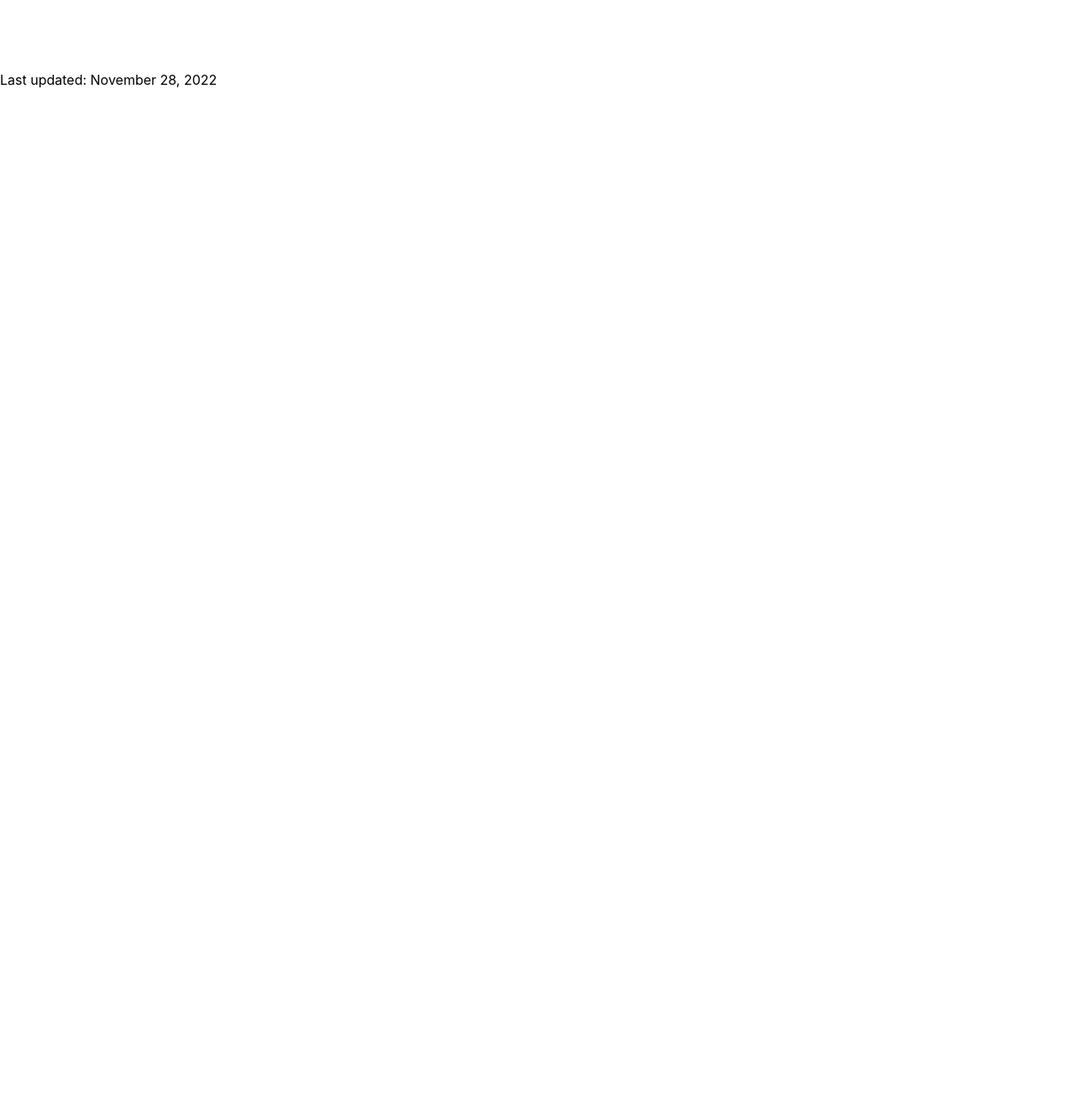
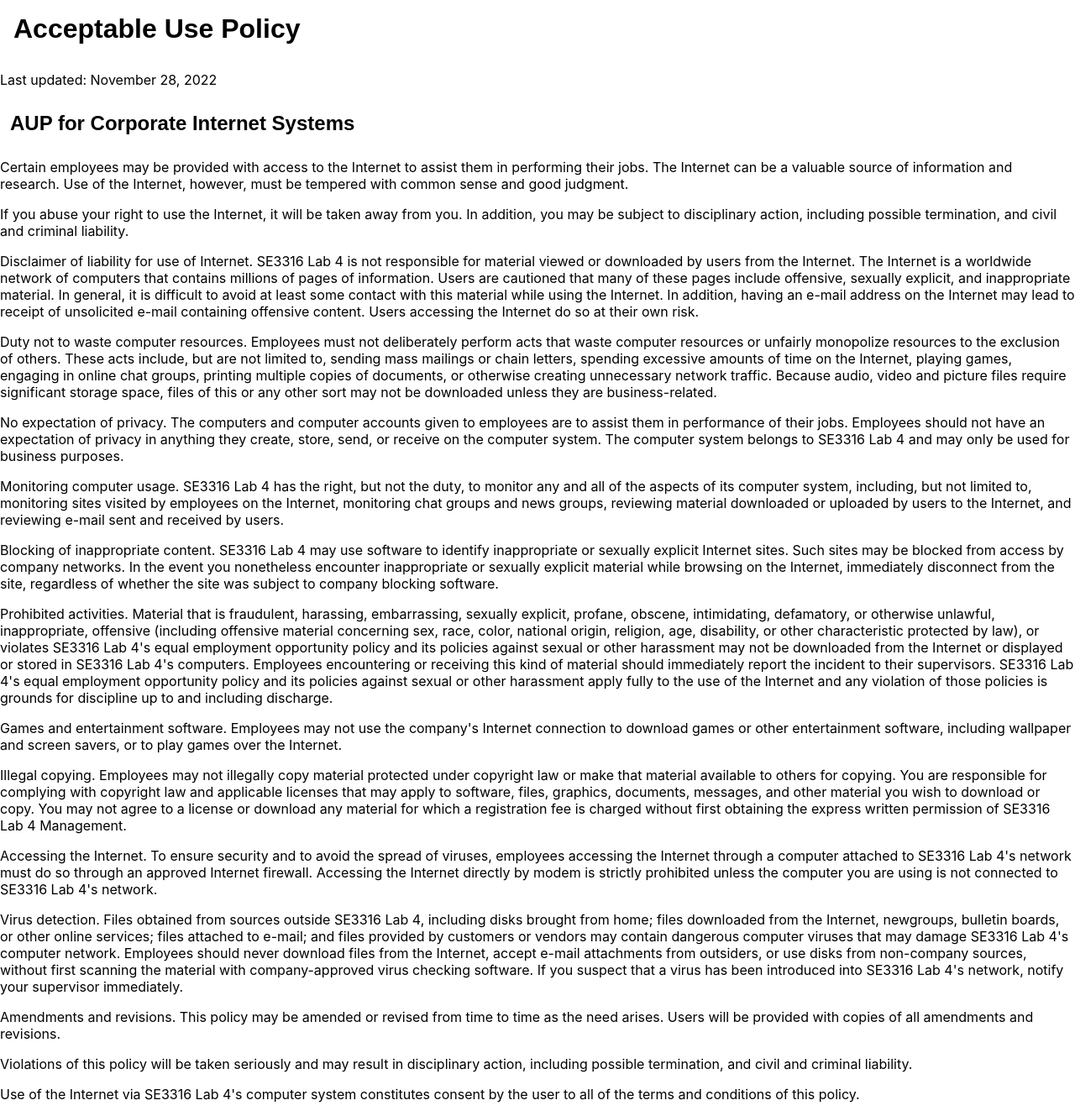
Before and after one commit to op8mnl/Music-Manager, a React (Create React App) app: page /aup in a window 1280 px wide. Shown: the whole page at 84% size. Built offline with nearby package versions, Linux system fonts and the light colour scheme.

Commit message:
styled polict pages

```diff
--- a/src/App.css
+++ b/src/App.css
@@ -34,8 +34,8 @@
 }
 /* container styling ============================================================================================== */
 body{
-  overflow-y: hidden;
-  overflow-x: hidden;
+  overflow-y: visible;
+  overflow-x: visible;
 }
 .box{
   display: flex;
--- a/src/aup.js
+++ b/src/aup.js
@@ -1,60 +1,64 @@
 import React from "react";
 
-
+const style = {
+    color: "black"
+}
 
 function AUP(){
     return(
     <>
-       <h1>Acceptable Use Policy</h1>
-<p>Last updated: November 28, 2022</p>
-<h2><strong>AUP for Corporate Internet Systems</strong></h2>
+    <div>
+       <h1 style={style}>Acceptable Use Policy</h1>
+<p style={style}>Last updated: November 28, 2022</p>
+<h2 style = {style}><strong>AUP for Corporate Internet Systems</strong></h2>
 <ul>
     <li>
-        <p>Certain employees may be provided with access to the Internet to assist them in performing their jobs. The Internet can be a valuable source of information and research. Use of the Internet, however, must be tempered with common sense and good judgment.</p>
+        <p style={style}>Certain employees may be provided with access to the Internet to assist them in performing their jobs. The Internet can be a valuable source of information and research. Use of the Internet, however, must be tempered with common sense and good judgment.</p>
     </li>
     <li>
-        <p>If you abuse your right to use the Internet, it will be taken away from you. In addition, you may be subject to disciplinary action, including possible termination, and civil and criminal liability.</p>
+        <p style={style}>If you abuse your right to use the Internet, it will be taken away from you. In addition, you may be subject to disciplinary action, including possible termination, and civil and criminal liability.</p>
     </li>
     <li>
-        <p>Disclaimer of liability for use of Internet. SE3316 Lab 4 is not responsible for material viewed or downloaded by users from the Internet. The Internet is a worldwide network of computers that contains millions of pages of information. Users are cautioned that many of these pages include offensive, sexually explicit, and inappropriate material. In general, it is difficult to avoid at least some contact with this material while using the Internet. In addition, having an e-mail address on the Internet may lead to receipt of unsolicited e-mail containing offensive content. Users accessing the Internet do so at their own risk.</p>
+        <p style={style}>Disclaimer of liability for use of Internet. SE3316 Lab 4 is not responsible for material viewed or downloaded by users from the Internet. The Internet is a worldwide network of computers that contains millions of pages of information. Users are cautioned that many of these pages include offensive, sexually explicit, and inappropriate material. In general, it is difficult to avoid at least some contact with this material while using the Internet. In addition, having an e-mail address on the Internet may lead to receipt of unsolicited e-mail containing offensive content. Users accessing the Internet do so at their own risk.</p>
     </li>
     <li>
-        <p>Duty not to waste computer resources. Employees must not deliberately perform acts that waste computer resources or unfairly monopolize resources to the exclusion of others. These acts include, but are not limited to, sending mass mailings or chain letters, spending excessive amounts of time on the Internet, playing games, engaging in online chat groups, printing multiple copies of documents, or otherwise creating unnecessary network traffic. Because audio, video and picture files require significant storage space, files of this or any other sort may not be downloaded unless they are business-related.</p>
+        <p style={style}>Duty not to waste computer resources. Employees must not deliberately perform acts that waste computer resources or unfairly monopolize resources to the exclusion of others. These acts include, but are not limited to, sending mass mailings or chain letters, spending excessive amounts of time on the Internet, playing games, engaging in online chat groups, printing multiple copies of documents, or otherwise creating unnecessary network traffic. Because audio, video and picture files require significant storage space, files of this or any other sort may not be downloaded unless they are business-related.</p>
     </li>
     <li>
-        <p>No expectation of privacy. The computers and computer accounts given to employees are to assist them in performance of their jobs. Employees should not have an expectation of privacy in anything they create, store, send, or receive on the computer system. The computer system belongs to SE3316 Lab 4 and may only be used for business purposes.</p>
+        <p style={style}>No expectation of privacy. The computers and computer accounts given to employees are to assist them in performance of their jobs. Employees should not have an expectation of privacy in anything they create, store, send, or receive on the computer system. The computer system belongs to SE3316 Lab 4 and may only be used for business purposes.</p>
     </li>
     <li>
-        <p>Monitoring computer usage. SE3316 Lab 4 has the right, but not the duty, to monitor any and all of the aspects of its computer system, including, but not limited to, monitoring sites visited by employees on the Internet, monitoring chat groups and news groups, reviewing material downloaded or uploaded by users to the Internet, and reviewing e-mail sent and received by users.</p>
+        <p style={style}>Monitoring computer usage. SE3316 Lab 4 has the right, but not the duty, to monitor any and all of the aspects of its computer system, including, but not limited to, monitoring sites visited by employees on the Internet, monitoring chat groups and news groups, reviewing material downloaded or uploaded by users to the Internet, and reviewing e-mail sent and received by users.</p>
     </li>
     <li>
-        <p>Blocking of inappropriate content. SE3316 Lab 4 may use software to identify inappropriate or sexually explicit Internet sites. Such sites may be blocked from access by company networks. In the event you nonetheless encounter inappropriate or sexually explicit material while browsing on the Internet, immediately disconnect from the site, regardless of whether the site was subject to company blocking software.</p>
+        <p style={style}>Blocking of inappropriate content. SE3316 Lab 4 may use software to identify inappropriate or sexually explicit Internet sites. Such sites may be blocked from access by company networks. In the event you nonetheless encounter inappropriate or sexually explicit material while browsing on the Internet, immediately disconnect from the site, regardless of whether the site was subject to company blocking software.</p>
     </li>
     <li>
-        <p>Prohibited activities. Material that is fraudulent, harassing, embarrassing, sexually explicit, profane, obscene, intimidating, defamatory, or otherwise unlawful, inappropriate, offensive (including offensive material concerning sex, race, color, national origin, religion, age, disability, or other characteristic protected by law), or violates SE3316 Lab 4's equal employment opportunity policy and its policies against sexual or other harassment may not be downloaded from the Internet or displayed or stored in SE3316 Lab 4's computers. Employees encountering or receiving this kind of material should immediately report the incident to their supervisors. SE3316 Lab 4's equal employment opportunity policy and its policies against sexual or other harassment apply fully to the use of the Internet and any violation of those policies is grounds for discipline up to and including discharge.</p>
+        <p style={style}>Prohibited activities. Material that is fraudulent, harassing, embarrassing, sexually explicit, profane, obscene, intimidating, defamatory, or otherwise unlawful, inappropriate, offensive (including offensive material concerning sex, race, color, national origin, religion, age, disability, or other characteristic protected by law), or violates SE3316 Lab 4's equal employment opportunity policy and its policies against sexual or other harassment may not be downloaded from the Internet or displayed or stored in SE3316 Lab 4's computers. Employees encountering or receiving this kind of material should immediately report the incident to their supervisors. SE3316 Lab 4's equal employment opportunity policy and its policies against sexual or other harassment apply fully to the use of the Internet and any violation of those policies is grounds for discipline up to and including discharge.</p>
     </li>
     <li>
-        <p>Games and entertainment software. Employees may not use the company's Internet connection to download games or other entertainment software, including wallpaper and screen savers, or to play games over the Internet.</p>
+        <p style={style}>Games and entertainment software. Employees may not use the company's Internet connection to download games or other entertainment software, including wallpaper and screen savers, or to play games over the Internet.</p>
     </li>
     <li>
-        <p>Illegal copying. Employees may not illegally copy material protected under copyright law or make that material available to others for copying. You are responsible for complying with copyright law and applicable licenses that may apply to software, files, graphics, documents, messages, and other material you wish to download or copy. You may not agree to a license or download any material for which a registration fee is charged without first obtaining the express written permission of SE3316 Lab 4 Management.</p>
+        <p style={style}>Illegal copying. Employees may not illegally copy material protected under copyright law or make that material available to others for copying. You are responsible for complying with copyright law and applicable licenses that may apply to software, files, graphics, documents, messages, and other material you wish to download or copy. You may not agree to a license or download any material for which a registration fee is charged without first obtaining the express written permission of SE3316 Lab 4 Management.</p>
     </li>
     <li>
-        <p>Accessing the Internet. To ensure security and to avoid the spread of viruses, employees accessing the Internet through a computer attached to SE3316 Lab 4's network must do so through an approved Internet firewall. Accessing the Internet directly by modem is strictly prohibited unless the computer you are using is not connected to SE3316 Lab 4's network.</p>
+        <p style={style}>Accessing the Internet. To ensure security and to avoid the spread of viruses, employees accessing the Internet through a computer attached to SE3316 Lab 4's network must do so through an approved Internet firewall. Accessing the Internet directly by modem is strictly prohibited unless the computer you are using is not connected to SE3316 Lab 4's network.</p>
     </li>
     <li>
-        <p>Virus detection. Files obtained from sources outside SE3316 Lab 4, including disks brought from home; files downloaded from the Internet, newgroups, bulletin boards, or other online services; files attached to e-mail; and files provided by customers or vendors may contain dangerous computer viruses that may damage SE3316 Lab 4's computer network. Employees should never download files from the Internet, accept e-mail attachments from outsiders, or use disks from non-company sources, without first scanning the material with company-approved virus checking software. If you suspect that a virus has been introduced into SE3316 Lab 4's network, notify your supervisor immediately.</p>
+        <p style={style}>Virus detection. Files obtained from sources outside SE3316 Lab 4, including disks brought from home; files downloaded from the Internet, newgroups, bulletin boards, or other online services; files attached to e-mail; and files provided by customers or vendors may contain dangerous computer viruses that may damage SE3316 Lab 4's computer network. Employees should never download files from the Internet, accept e-mail attachments from outsiders, or use disks from non-company sources, without first scanning the material with company-approved virus checking software. If you suspect that a virus has been introduced into SE3316 Lab 4's network, notify your supervisor immediately.</p>
     </li>
     <li>
-        <p>Amendments and revisions. This policy may be amended or revised from time to time as the need arises. Users will be provided with copies of all amendments and revisions.</p>
+        <p style={style}>Amendments and revisions. This policy may be amended or revised from time to time as the need arises. Users will be provided with copies of all amendments and revisions.</p>
     </li>
     <li>
-        <p>Violations of this policy will be taken seriously and may result in disciplinary action, including possible termination, and civil and criminal liability.</p>
+        <p style={style}>Violations of this policy will be taken seriously and may result in disciplinary action, including possible termination, and civil and criminal liability.</p>
     </li>
     <li>
-        <p>Use of the Internet via SE3316 Lab 4's computer system constitutes consent by the user to all of the terms and conditions of this policy.</p>
+        <p style={style}>Use of the Internet via SE3316 Lab 4's computer system constitutes consent by the user to all of the terms and conditions of this policy.</p>
     </li>
 </ul>
+</div>
     </>
 )
 }
```
Also changed, not shown: src/dmcapolicy.js (+8 -6 lines).
